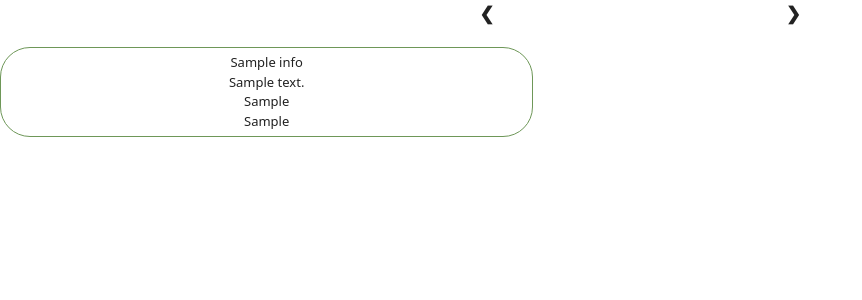
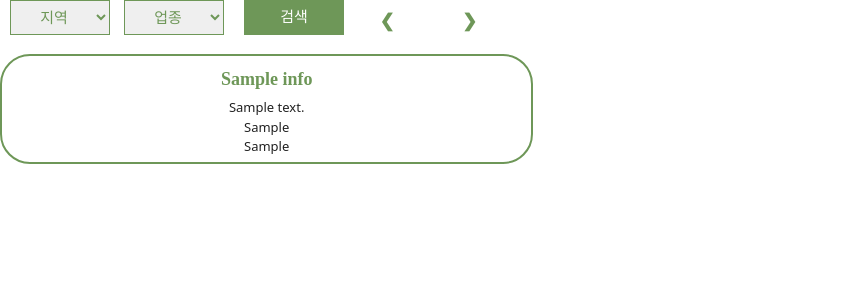
Before and after one commit to hoppydream/hoppy, a PHP site: page /category.php in a window 1280 px wide. Shown: the top 300 px of the page, without its empty margins (0-862 px from the left). Run offline with PHP 8.4, Linux system fonts and the light colour scheme; tables that the repository leaves empty or names only in its code hold one stand-in row (values such as "Sample post"); data that the repository does not hold is empty; some web fonts are replaced.

Commit message:
카테고리 식당 , 리뷰 조금 건들여보기...

```diff
--- a/category.php
+++ b/category.php
@@ -8,6 +8,7 @@ $mysql_host = "localhost";
 
 $conn = mysqli_connect($mysql_host, $mysql_user,$mysql_passwd,$mysql_db);
 mysqli_set_charset($conn,"utf8");
+
 if(!$conn){
 	die("연결 실패 : ".mysqli_connect_error());
 }
@@ -29,9 +30,7 @@ $resultloc = $conn->query("SELECT distinct left(address, 4) from info;");?>
 <head>
 <meta charset="UTF-8">
 
-<link rel="stylesheet" href="css/reset.css">
 <link rel="stylesheet" href="css/category.css">
-<link rel="stylesheet" href="css/style.css">
 <!-- CSS only -->
 <link rel="stylesheet"
 	href="https://stackpath.bootstrapcdn.com/bootstrap/4.5.0/css/bootstrap.min.css"
@@ -64,25 +63,74 @@ $resultloc = $conn->query("SELECT distinct left(address, 4) from info;");?>
     /* position: absolute; */
     /* top: 40%; */
     width: auto;
-        padding: 16px;
+    /* padding: 16px; */
     font-weight: bold;
     font-size: 18px;
     transition: 0.6s ease;
-        border-radius: 3px 3px 3px 3px;
+    /* border-radius: 3px 3px 3px 3px; */
     user-select: none;
-        margin: auto 10% ;
+    margin: 0 10%;
+    display: inline-block;
     }
     .prev:hover,
 .next:hover {
     background-color: rgba(0, 0, 0, 0.0);
     color: white;
 }
+.bootdiv .mySlides {
+    padding-left: 5%;
+    padding-right: 5%;
+}
+a:not([href]) {
+    color: #6e9758;
+    text-decoration: none;
+}
 </style>
+<link rel="stylesheet" href="css/test.css">
 </head>
 
-<div class = "prevnext"style = "width : 100%;text-align : center;    margin-bottom: 15px;">
-    <a class="prev" style ="left:40%;"onclick="plusSlides(-1)">&#10094;</a> <a class="next"
-        onclick="plusSlides(1)" style ="right:40%;">&#10095;</a>
+<div class = "prevnext"style = "width : 100%;text-align : left; margin-bottom: 15px;">
+<form action = "categorytest.php"method = "post">
+    <select name="location" class="country">
+            <option value=""disabled selected>지역</option>
+            <option value="">전체</option>
+            <option value="강남구">강남구</option>
+            <option value="강동구">강동구</option>
+            <option value="강북구">강북구</option>
+            <option value="강서구">강서구</option>
+            <option value="관악구">관악구</option>
+            <option value="광진구">광진구</option>
+            <option value="구로구">구로구</option>
+            <option value="금천구">금천구</option>
+            <option value="노원구">노원구</option>
+            <option value="도봉구">도봉구</option>
+            <option value="동대문구">동대문구</option>
+            <option value="동작구">동작구</option>
+            <option value="마포구">마포구</option>
+            <option value="서대문구">서대문구</option>
+            <option value="서초구">서초구</option>
+            <option value="성동구">성동구</option>
+            <option value="성북구">성북구</option>
+            <option value="송파구">송파구</option>
+            <option value="양천구">양천구</option>
+            <option value="영등포구">영등포구</option>
+            <option value="용산구">용산구</option>
+            <option value="은평구">은평구</option>
+            <option value="종로구">종로구</option>
+            <option value="중구">중구</option>
+            <option value="중랑구">중랑구</option>
+    </select>
+    <select name="kind" class="sector" style = "margin-left : 4px;">
+        <option value=""disabled selected>업종</option>
+        <option value="">전체</option>
+        <option value="중식">중식</option>
+        <option value="한식">한식</option>
+        <option value="제과점">제과점</option>
+    </select>
+    <input type = "submit" value = "검색"class = "catebtn">
+</form>
+    <a class="prev" style ="margin-top: 7px;"onclick="plusSlides(-1)">&#10094;</a> <a class="next"
+        onclick="plusSlides(1)" style ="margin-top: 7px;">&#10095;</a>
         </div>
 <div class="cardcontainer">
 
--- a/categorytest.php
+++ b/categorytest.php
@@ -30,9 +30,7 @@ $resultloc = $conn->query("SELECT distinct left(address, 4) from info;");?>
 <head>
 <meta charset="UTF-8">
 
-<link rel="stylesheet" href="css/reset.css">
 <link rel="stylesheet" href="css/category.css">
-<link rel="stylesheet" href="css/style.css">
 <!-- CSS only -->
 <link rel="stylesheet"
 	href="https://stackpath.bootstrapcdn.com/bootstrap/4.5.0/css/bootstrap.min.css"
--- a/css/category.css
+++ b/css/category.css
@@ -1,6 +1,6 @@
 .catecard {
     margin: 5px auto;
-    border: 1px solid #6e9758;
+    border: 2px solid #6e9758;
     text-align: center;
     float: left;
     border-radius: 30px;
@@ -11,3 +11,20 @@
 .col-lg-offset-1 {
     margin-left: 8.33333333%
 }
+
+@font-face {
+    font-family: 'InfinitySans-BoldA1';
+    src: url('https://cdn.jsdelivr.net/gh/projectnoonnu/noonfonts_20-04@2.1/InfinitySans-BoldA1.woff') format('woff');
+    font-weight: normal;
+    font-style: normal;
+}
+
+.catetitle {
+    font-size: large;
+    font-weight: bolder;
+    font-family: 'InfinitySans-BoldA1';
+    margin: 5px;
+    display: inline-block;
+    color: #6e9758;
+
+}
--- a/css/style.css
+++ b/css/style.css
@@ -150,6 +150,8 @@ td {}
 
 tr {}
 
+
+
 .filter {
     position: absolute;
     border: solid 1px;
@@ -167,17 +169,22 @@ tr {}
 
 /*-------------------------------------------*/
 .board {
-    width: 30%;
     border: 3px solid #deb34f;
     display: inline-block;
     border-radius: 30px;
     padding: 2vw;
     text-align: center;
-    margin-right: 1%;
-    position: relative;
-    margin-top: 1%;
-    margin-bottom: 1%;
+    margin: 1%;
 
+}
+
+.boardform {
+    border: 3px solid #6e9758;
+    display: inline-block;
+    border-radius: 30px;
+    padding: 2vw;
+    text-align: center;
+    margin: 1%;
 }
 
 
@@ -240,10 +247,7 @@ tr {}
     display: none;
 }
 
-.boardform {
-    border: 3px solid #6e9758;
-    display: inline-block;
-}
+
 
 textarea {
     border: 1px solid #6e9758;
```
Also changed, not shown: bootdiv.php (+6 -5 lines), index.php (+58 -11 lines). Lines whose indentation alone changed are shown as unchanged.
